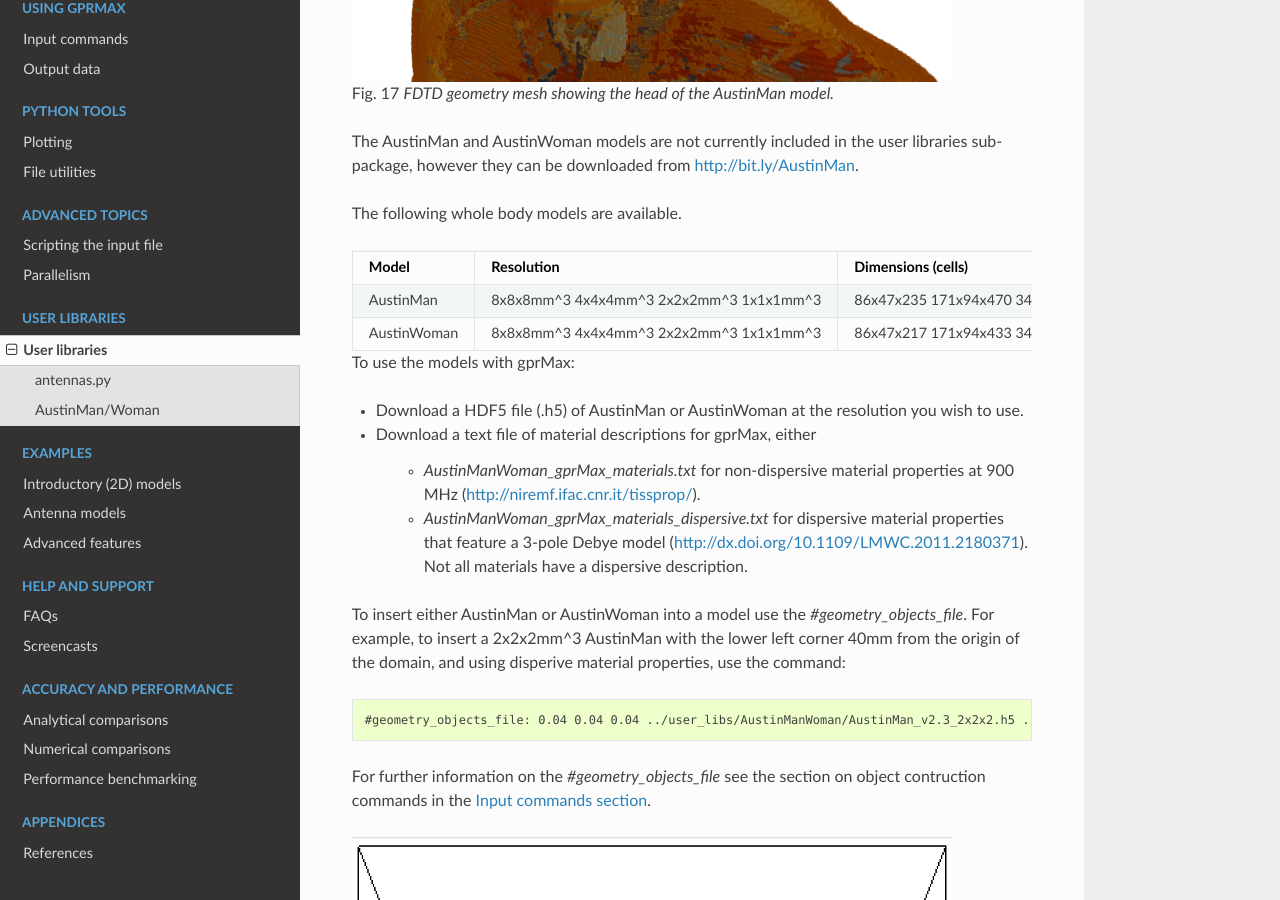
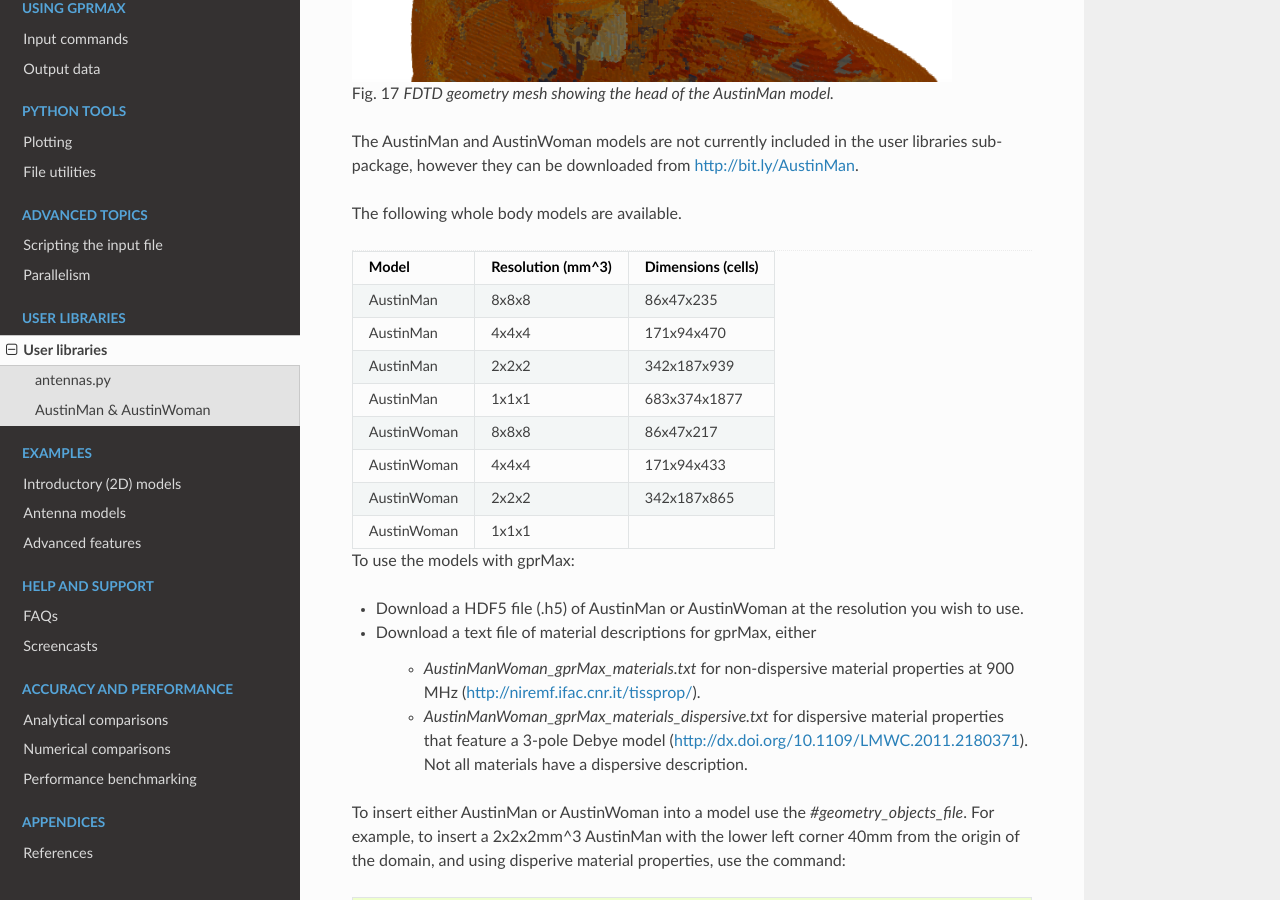
Before and after one commit to gprMax/gprMax, a Sphinx documentation site: the page built from docs/source/user_libraries.rst, in a window 1280 px wide and 900 px high, scrolled down 2437 px. Built offline with Sphinx 7.4.7 and the Read the Docs theme 2.0.0, drawn with Linux system fonts in a browser that asks for light colours; pages that are not in the unit, such as notebooks, are missing from menus; some of the changed text lies outside the part shown.

Commit message:
Updated AustinMan text.

```diff
--- a/docs/source/user_libraries.rst
+++ b/docs/source/user_libraries.rst
@@ -45,8 +45,8 @@ The antenna models can be accessed from within a block of Python code in your si
     FDTD geometry mesh showing an antenna model similar to a MALA 1.2GHz antenna (skid removed for illustrative purposes).
 
 
-AustinMan/Woman
-===============
+AustinMan & AustinWoman
+=======================
 
 .. code-block:: python
 
@@ -66,18 +66,18 @@ The AustinMan and AustinWoman models are not currently included in the user libr
 
 The following whole body models are available.
 
-=========== ========== ==================
-Model       Resolution Dimensions (cells)
-=========== ========== ==================
-AustinMan   8x8x8mm^3  86x47x235
-            4x4x4mm^3  171x94x470
-            2x2x2mm^3  342x187x939
-            1x1x1mm^3  683x374x1877
-AustinWoman 8x8x8mm^3  86x47x217
-            4x4x4mm^3  171x94x433
-            2x2x2mm^3  342x187x865
-            1x1x1mm^3
-=========== ========== ==================
+=========== ================= ==================
+Model       Resolution (mm^3) Dimensions (cells)
+=========== ================= ==================
+AustinMan   8x8x8             86x47x235
+AustinMan   4x4x4             171x94x470
+AustinMan   2x2x2             342x187x939
+AustinMan   1x1x1             683x374x1877
+AustinWoman 8x8x8             86x47x217
+AustinWoman 4x4x4             171x94x433
+AustinWoman 2x2x2             342x187x865
+AustinWoman 1x1x1
+=========== ================= ==================
 
 To use the models with gprMax:
 
@@ -96,6 +96,6 @@ To insert either AustinMan or AustinWoman into a model use the `#geometry_object
 For further information on the `#geometry_objects_file` see the section on object contruction commands in the :ref:`Input commands section <commands>`.
 
 .. figure:: images/AustinMan.png
-    :width: 600 px
+    :width: 300 px
 
     FDTD geometry mesh showing the AustinMan body model.
```
